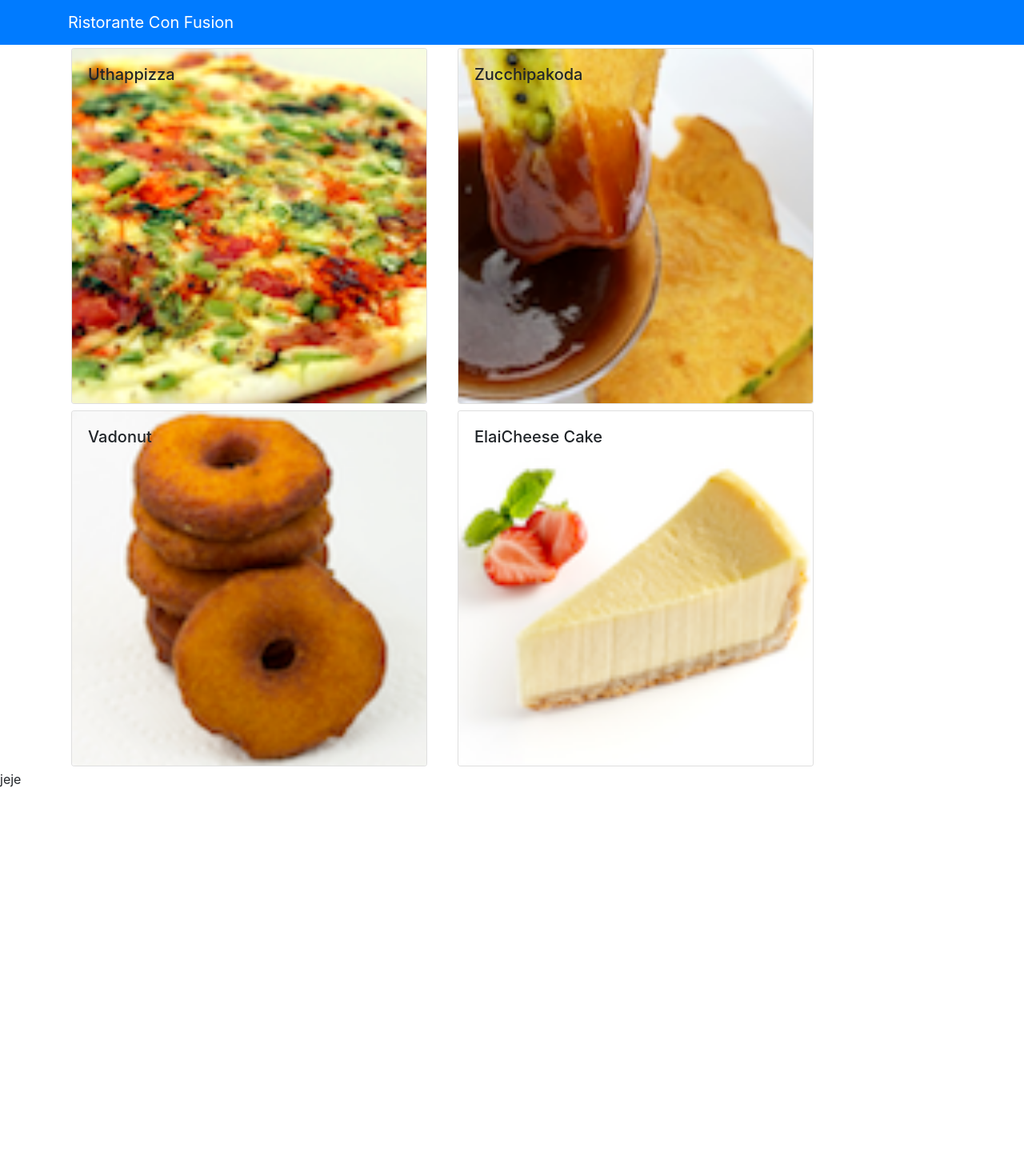
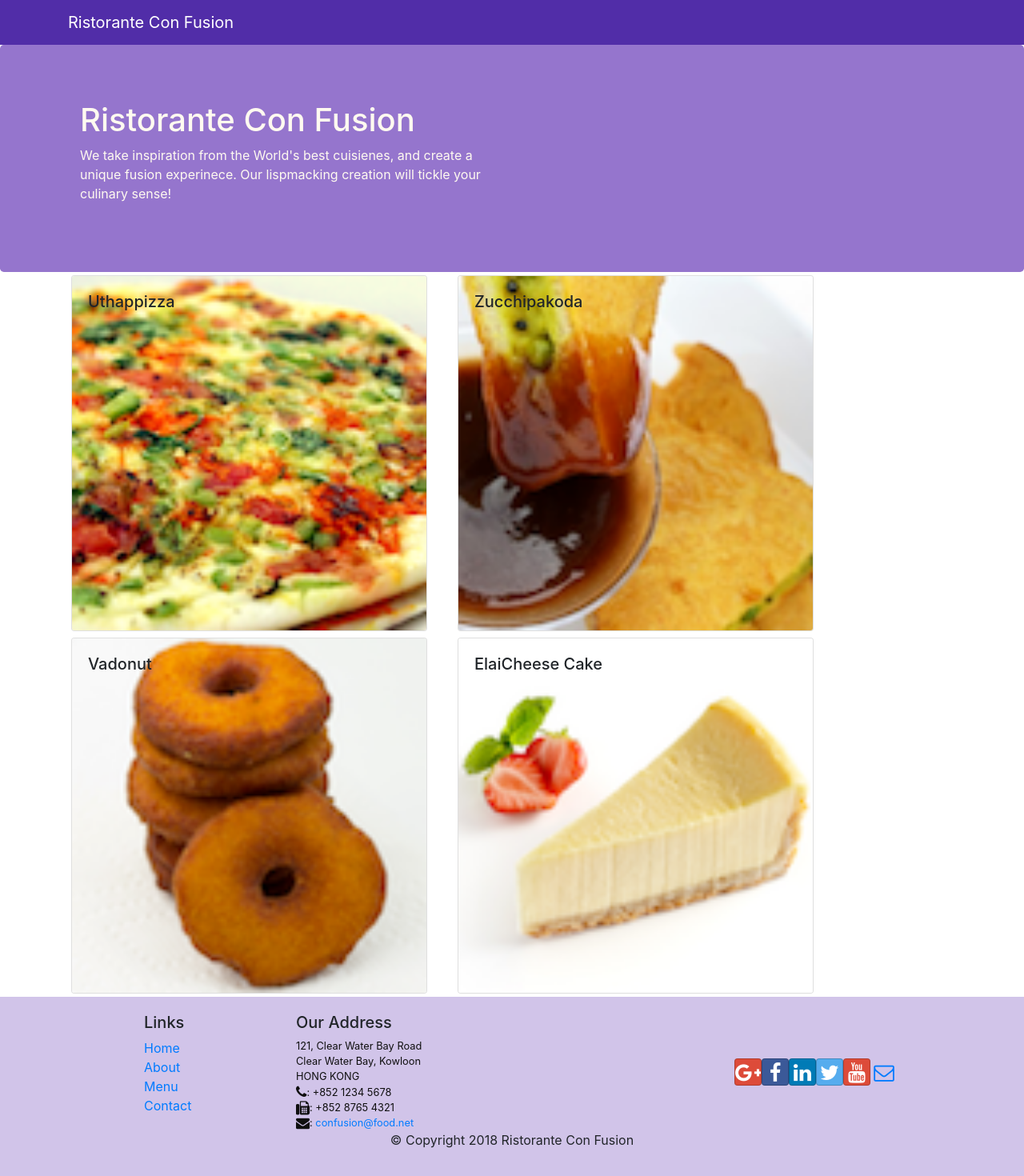
Before and after one commit to NicolasAponte/React, a React (Create React App) app: page /contactus in a window 1280 px wide. Shown: the top 1470 px of the page at 80% size. Before the commit the page ends 986 px from the top, so only its background shows below. Built offline with nearby package versions, Linux system fonts and the light colour scheme.

Commit message:
Header and Footer

```diff
--- a/package.json
+++ b/package.json
@@ -7,6 +7,8 @@
     "@testing-library/react": "^9.3.2",
     "@testing-library/user-event": "^7.1.2",
     "bootstrap": "4.0.0",
+    "bootstrap-social": "5.1.1",
+    "font-awesome": "4.7.0",
     "react": "^16.13.1",
     "react-dom": "^16.13.1",
     "react-popper": "0.9.2",
--- a/src/App.css
+++ b/src/App.css
@@ -36,3 +36,37 @@
     transform: rotate(360deg);
   }
 }
+
+.row-header{
+  margin:0px auto;
+  padding:0px auto;
+}
+
+.row-content {
+  margin:0px auto;
+  padding: 50px 0px 50px 0px;
+  border-bottom: 1px ridge;
+  min-height:400px;
+}
+
+.footer{
+  background-color: #D1C4E9;
+  margin:0px auto;
+  padding: 20px 0px 20px 0px;
+}
+.jumbotron {
+  padding:70px 30px 70px 30px;
+  margin:0px auto;
+  background: #9575CD ;
+  color:floralwhite;
+}
+
+address{
+  font-size:80%;
+  margin:0px;
+  color:#0f0f0f;
+}
+
+.navbar-dark {
+  background-color: #512DA8;
+}
--- a/src/components/DishdetailComponent.js
+++ b/src/components/DishdetailComponent.js
@@ -35,7 +35,7 @@ import { Card, CardImg, CardText, CardBody, CardTitle } from 'reactstrap';
                 </div>
             );
          }else{
-            return(<div>jeje</div>);
+            return(<div></div>);
          }
     }
 
@@ -50,7 +50,7 @@ import { Card, CardImg, CardText, CardBody, CardTitle } from 'reactstrap';
                 </div>
                 );
         }else{
-            return(<div> jeje </div>);
+            return(<div></div>);
         }
 
     }
--- /dev/null
+++ b/src/components/FooterComponent.js
@@ -0,0 +1,50 @@
+import React from  'react';
+
+function Footer(props){
+    return(
+        <div className="footer">
+            <div className="container">
+                <div className="row justify-content-center">
+                    <div className="col-4 offset-1 col-sm-2">
+                        <h5>Links</h5>
+                        <ul className="list-unstyled">
+                            <li><a href="#">Home</a></li>
+                            <li><a href="#">About</a></li>
+                            <li><a href="#">Menu</a></li>
+                            <li><a href="contactus.html">Contact</a></li>
+                        </ul>
+                    </div>
+                    <div className="col-7 col-sm-5">
+                        <h5>Our Address</h5>
+                        <address>
+                        121, Clear Water Bay Road<br />
+                        Clear Water Bay, Kowloon<br />
+                        HONG KONG<br />
+                        <i className="fa fa-phone fa-lg"></i>: +852 1234 5678<br />
+                        <i className="fa fa-fax fa-lg"></i>: +852 8765 4321<br />
+                        <i className="fa fa-envelope fa-lg"></i>: <a href="mailto:confusion@food.net">
+                            confusion@food.net</a>
+                        </address>
+                    </div>
+                    <div className="col-12 col-sm-4 align-self-center">
+                        <div className="text-center">
+                            <a className="btn btn-social-icon btn-google" href="http://google.com/+"><i className="fa fa-google-plus"></i></a>
+                            <a className="btn btn-social-icon btn-facebook" href="http://www.facebook.com/profile.php?id="><i className="fa fa-facebook"></i></a>
+                            <a className="btn btn-social-icon btn-linkedin" href="http://www.linkedin.com/in/"><i className="fa fa-linkedin"></i></a>
+                            <a className="btn btn-social-icon btn-twitter" href="http://twitter.com/"><i className="fa fa-twitter"></i></a>
+                            <a className="btn btn-social-icon btn-google" href="http://youtube.com/"><i className="fa fa-youtube"></i></a>
+                            <a className="btn btn-social-icon" href="mailto:"><i className="fa fa-envelope-o"></i></a>
+                        </div>
+                    </div>
+                </div>
+                <div className="row justify-content-center">
+                    <div className="col-auto">
+                        <p>© Copyright 2018 Ristorante Con Fusion</p>
+                    </div>
+                </div>
+            </div>
+        </div>
+    );
+}
+
+export default Footer;
--- /dev/null
+++ b/src/components/HeaderComponent.js
@@ -0,0 +1,29 @@
+import React, {Component} from 'react';
+import { Navbar, NavbarBrand, Jumbotron } from 'reactstrap';
+
+
+class Header extends Component {
+    render() {
+        return (
+            <> {/*React Fragments: Agrega un nuevo elemento pero un nuevo nodo <React.Fragment>*/}
+                <Navbar dark>
+                    <div className="container">
+                    <NavbarBrand href="/">Ristorante Con Fusion</NavbarBrand>
+                    </div>
+                </Navbar>
+                <Jumbotron>
+                    <div className="container">
+                        <div className="row row-header">
+                            <div className="col-12 col-sm-6">
+                                <h1>Ristorante Con Fusion</h1>
+                                <p>We take inspiration from the World's best cuisienes, and create a unique fusion experinece. Our lispmacking creation will tickle your culinary sense!</p>
+                            </div>
+                        </div>
+                    </div>
+                </Jumbotron>
+            </>
+        );
+    }
+}
+
+export default Header;
--- a/src/components/MainComponent.js
+++ b/src/components/MainComponent.js
@@ -1,7 +1,8 @@
 import React, { Component } from 'react';
-import { Navbar, NavbarBrand } from 'reactstrap';
 import Menu from './MenuComponent';
 import { DISHES } from '../shared/dishes';
+import Header from './HeaderComponent'
+import Footer from './FooterComponent';
 import DishDetail from './DishdetailComponent';
 
 
@@ -22,14 +23,11 @@ class Main extends Component {
   render(){
     return (
       <div>
-        <Navbar dark color="primary">
-          <div className="container">
-            <NavbarBrand href="/">Ristorante Con Fusion</NavbarBrand>
-          </div>
-        </Navbar>
+        <Header />
         <Menu dishes={this.state.dishes}
             onClick={(dishId) => this.onDishSelect(dishId)}/>{/*dishes ahora disponible en el componente menu*/}
         <DishDetail dish={this.state.dishes.filter((dish) => dish.id === this.state.selectedDish)[0]} />
+        <Footer />
         </div>
     );
   }
--- a/src/index.js
+++ b/src/index.js
@@ -1,9 +1,12 @@
 import React from 'react';
 import ReactDOM from 'react-dom';
 import 'bootstrap/dist/css/bootstrap.min.css' //Primero importar bootstrap
+import 'font-awesome/css/font-awesome.min.css';
+import 'bootstrap-social/bootstrap-social.css';
 import './index.css';//Despues importar CSS
 import App from './App';
 import * as serviceWorker from './serviceWorker';
+
 
 ReactDOM.render(
   <React.StrictMode>
```
Also changed, not shown: 1 other file (tests, documents, lock files or other folders).
